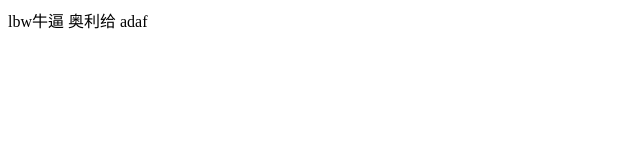
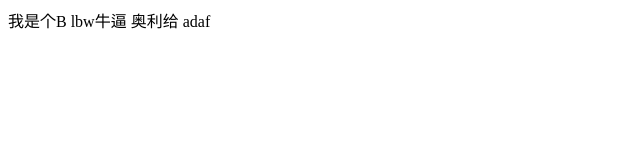
Before and after one commit to WkKyo1024/lbw, a plain HTML site: page index.html in a window 1280 px wide. Shown: the whole page, without its empty margins (0-640 px from the left). Drawn offline with Linux system fonts and the light colour scheme.

Commit message:
我是个B提交的

```diff
--- a/index.html
+++ b/index.html
@@ -7,6 +7,7 @@
     <title>Document</title>
 </head>
 <body>
+    我是个B
     lbw牛逼
     奥利给
     adaf
```
